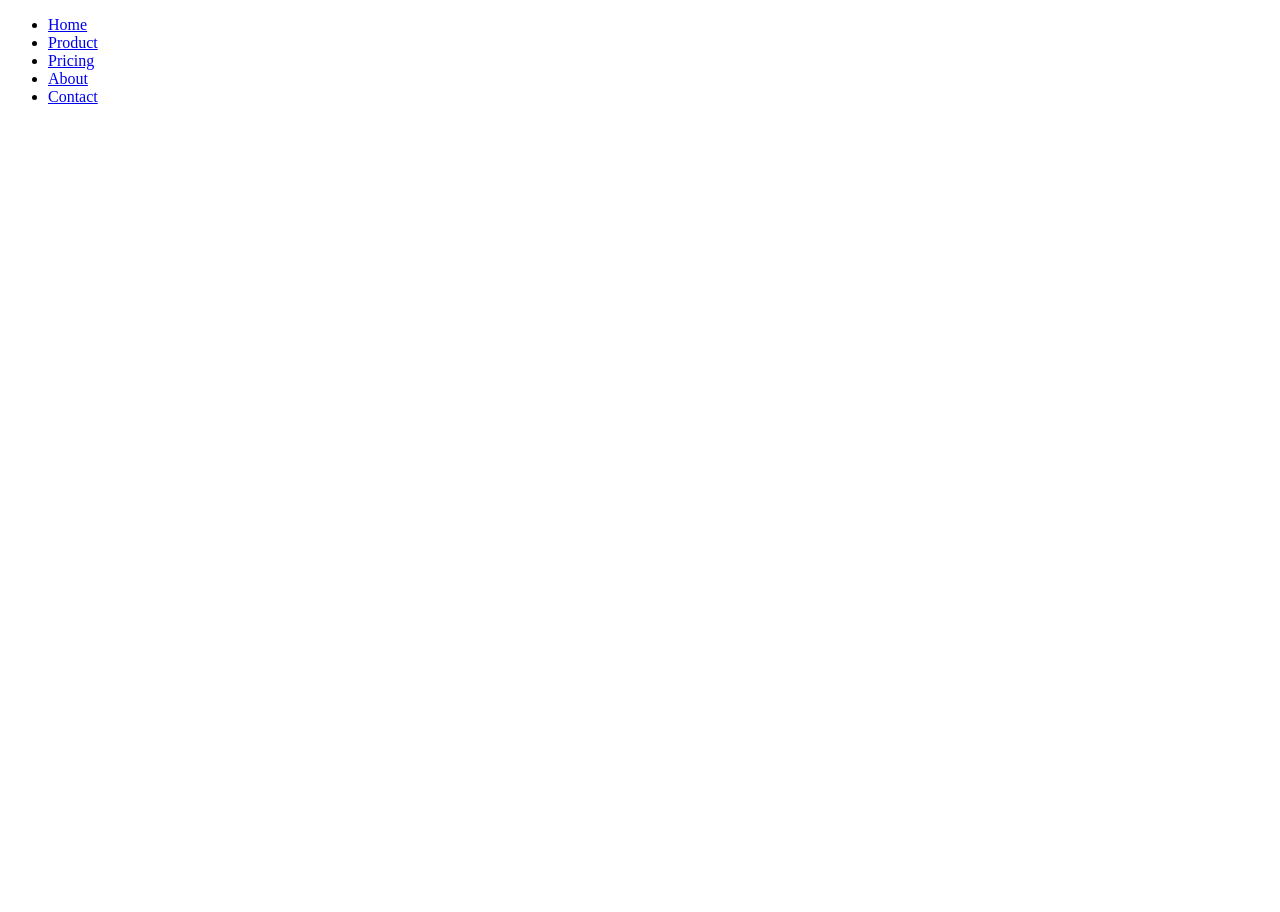
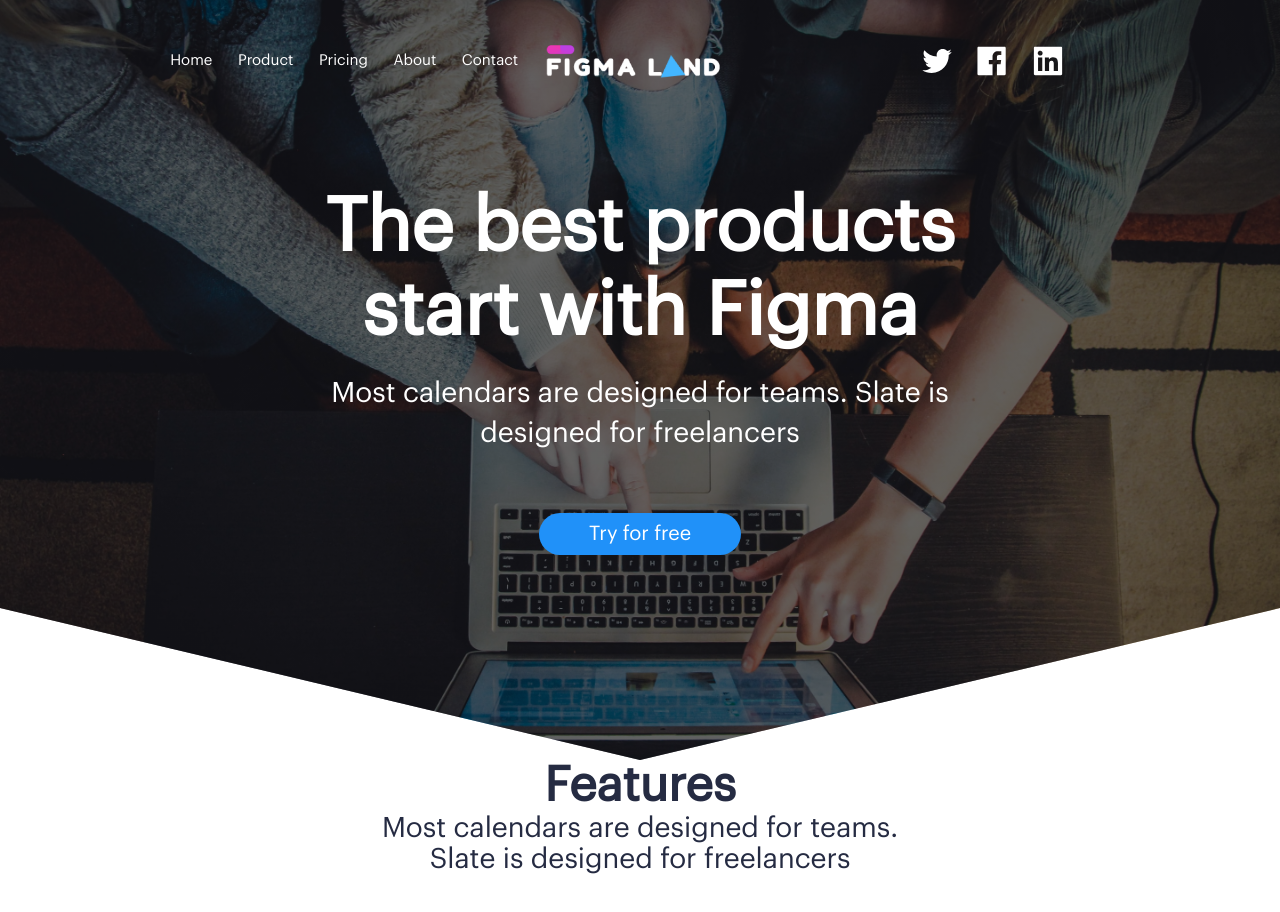
Before and after one commit to JustSampei/figmaland1, a website: page index.html in a window 1280 px wide. Before the commit the page ends 800 px from the top, so only its background shows below. Drawn offline with Linux system fonts and the light colour scheme.

Commit message:
fix(Design): migliorato design navbar, feat: inserite icone SVG con relativo sprite, feat: inizio crazione sezione feature

```diff
--- a/index.html
+++ b/index.html
@@ -1,12 +1,11 @@
 <!DOCTYPE html>
 <html lang="en">
+    <head>
+        <meta charset="UTF-8" />
+        <meta name="viewport" content="width=device-width, initial-scale=1.0" />
 
-<head>
-	<meta charset="UTF-8">
-	<meta name="viewport" content="width=device-width, initial-scale=1.0">
-
-	<link rel="stylesheet" href="css/style.css">
-	<link rel="shortcut icon" type="image/png" href="img/favicon.png">
+        <link rel="stylesheet" href="css/style.css" />
+        <link rel="shortcut icon" type="image/png" href="img/favicon.png" />
 
         <title>Figma Land</title>
     </head>
@@ -15,18 +14,82 @@
         <div class="header">
             <nav class="navbar">
                 <div class="navbar__left">
-				<ul>
-					<li><a href="#">Home</a></li>
-					<li><a href="#">Product</a></li>
-					<li><a href="#">Pricing</a></li>
-					<li><a href="#">About</a></li>
-					<li><a href="#">Contact</a></li>
+                    <ul class="navbar-links">
+                        <li>
+                            <a href="#">
+                                <h6>Home</h6>
+                            </a>
+                        </li>
+                        <li>
+                            <a href="#">
+                                <h6>Product</h6>
+                            </a>
+                        </li>
+                        <li>
+                            <a href="#">
+                                <h6>Pricing</h6>
+                            </a>
+                        </li>
+                        <li>
+                            <a href="#">
+                                <h6>About</h6>
+                            </a>
+                        </li>
+                        <li>
+                            <a href="#">
+                                <h6>Contact</h6>
+                            </a>
+                        </li>
                     </ul>
                 </div>
-			<div class="navbar__logo"></div>
-			<div class="navbar__right"></div>
+                <div class="navbar__center">
+                    <figure class="logo__box">
+                        <img
+                            class="logo__box--img"
+                            srcset="../img/logo_light.png"
+                            alt="Logo"
+                        />
+                    </figure>
+                </div>
+                <div class="navbar__right">
+                    <svg class="navbar__icon">
+                        <use xlink:href="./img/SVG/sprite.svg#twitter"></use>
+                    </svg>
+                    <svg class="navbar__icon">
+                        <use xlink:href="./img/SVG/sprite.svg#facebook"></use>
+                    </svg>
+                    <svg class="navbar__icon">
+                        <use xlink:href="./img/SVG/sprite.svg#linkedin"></use>
+                    </svg>
+                </div>
             </nav>
+            <div class="heading">
+                <h1 class="heading__title">
+                    The best products start with Figma
+                </h1>
+                <h4 class="heading__subtitle">
+                    Most calendars are designed for teams. Slate is designed for
+                    freelancers
+                </h4>
+                <a class="button button--primary" href="#">
+                    <h5>Try for free</h5>
+                </a>
+            </div>
+        </div>
+
+        <div class="features">
+            <div class="features__description">
+                <h2 class="text--dark">Features</h2>
+                <h4 class="text--dark">
+                    Most calendars are designed for teams.<br />Slate is
+                    designed for freelancers
+                </h4>
+            </div>
+            <div class="features__cards">
+                <div class="card"></div>
+                <div class="card"></div>
+                <div class="card"></div>
+            </div>
         </div>
     </body>
-
 </html>
--- /dev/null
+++ b/sass/abstracts/_mixins.scss
@@ -0,0 +1,7 @@
+@mixin flex ($direction, $grow, $justify, $align){
+	display: flex;
+	flex-direction: $direction;
+	flex-grow: $grow;
+	justify-content: $justify;
+	align-items: $align;
+}
--- a/sass/abstracts/_variables.scss
+++ b/sass/abstracts/_variables.scss
@@ -1,7 +1,7 @@
 $color-primary: #2091f9;
 
 $color-grey-light: #f7f7f7;
-$color-grey-dark: #777;
+$color-grey-dark: #252B42;
 
 $color-black: black;
 $color-white: white;
@@ -9,5 +9,5 @@ $color-white: white;
 $tiny: 1rem;
 $small: 2rem;
 $medium: 4rem;
-$big: 8rem;
+$big: 6rem;
 $huge: 10rem;
--- a/sass/base/_typography.scss
+++ b/sass/base/_typography.scss
@@ -7,5 +7,35 @@
 body {
 	font-family: graphik;
 	font-weight: 400;
-	color: $color-black;
+	color: $color-white;
 }
+
+.text {
+	&--dark {
+		color: $color-grey-dark;
+	}
+}
+
+h1 {
+	font-weight: 700;
+	font-size: 7.4rem;
+}
+
+h2 {
+	font-size: 4.8rem;
+}
+
+h4 {
+	font-size: 2.8rem;
+	font-weight: 400;
+}
+
+h5 {
+	font-size: 2rem;
+	font-weight: 400;
+}
+
+h6 {
+	font-size: 1.5rem;
+	font-weight: 400;
+}
--- /dev/null
+++ b/sass/components/_button.scss
@@ -0,0 +1,12 @@
+.button {
+	display: inline;
+
+	border-radius: 100px;
+	padding: 1rem 5rem;
+	color: currentColor;
+	text-decoration: none;
+
+	&--primary {
+		background-color: $color-primary;
+	}
+}
--- a/sass/components/_navbar.scss
+++ b/sass/components/_navbar.scss
@@ -1,30 +1,66 @@
 .navbar {
-    display: flex;
-    flex-direction: row;
-    align-items: center;
-    justify-content: center;
+	height: 20vh;
+
+	@include flex(row, 1, center, center);
+	margin-bottom: 5vw;
 
     &__left {
-        display: flex;
-        flex-grow: 2;
-        flex-direction: row;
-        justify-content: center;
-        align-items: center;
+        @include flex(row, 1, flex-end, center);
+		max-width: 40%;
+	}
+
+    &__center {
+        @include flex(row, 0, center, center);
+		width: auto;
     }
 
-    &__logo {
-        display: flex;
-        flex-grow: 1;
-        flex-direction: row;
-        justify-content: center;
-        align-items: center;
+	&-links {
+		list-style: none;
+		margin-right: 2vw;
+		width: 100%;
+
+		@include flex(row, 1, flex-end, center);
+
+		li {
+
+			a {
+				text-decoration: none;
+				color: $color-white;
+			}
+
+			&:not(:last-child) {
+				margin-right: 2vw;
+			}
+		}
+	}
+
+    &__right {
+        @include flex(row, 1, center, center);
+		max-width: 40%;
     }
 
-    &__right {
-        display: flex;
-        flex-grow: 2;
-        flex-direction: row;
-        justify-content: center;
-        align-items: center;
-    }
+	&__icon {
+		height: 3rem;
+		width: 3rem;
+
+		&:not(:last-child) {
+			margin-right: 2vw;
+		}
+	}
 }
+
+.logo {
+
+	&__box {
+		height: $big;
+		max-width: 100%;
+		object-fit: fill;
+
+		&--img {
+			height: 100%;
+			width: auto;
+
+		}
+	}
+
+}
--- /dev/null
+++ b/sass/layout/_features.scss
@@ -0,0 +1,9 @@
+.features {
+	height: 100vh;
+
+	@include flex (column, 0, flex-start, center);
+
+	&__description {
+		text-align: center;
+	}
+}
--- a/sass/layout/_header.scss
+++ b/sass/layout/_header.scss
@@ -4,8 +4,32 @@
     display: flex;
     flex-direction: column;
 
-    background-image: url(../../img/header_background.jpeg);
+    background-image: linear-gradient(rgba($color-black, .6), rgba($color-black, .6)), url(../../img/header_background.jpeg);
     background-repeat: no-repeat;
     background-position: center;
     background-size: cover;
+
+	clip-path: polygon(0% 0%, 0% 80%, 50% 100%, 100% 80%, 100% 0%);
 }
+
+.heading {
+
+	height: 100%;
+	width: 100%;
+
+	@include flex(column, 0, flex-start, center);
+
+	&__title {
+		width: 50%;
+		text-align: center;
+		line-height: 8.4rem;
+		margin-bottom: $small;
+	}
+
+	&__subtitle {
+		width: 50%;
+		text-align: center;
+		line-height: 4rem;
+		margin-bottom: $big;
+	}
+}
--- a/sass/main.scss
+++ b/sass/main.scss
@@ -1,12 +1,13 @@
 @import "./abstracts/variables";
+@import "./abstracts/mixins";
 
 @import "./base/base";
 @import "./base/animation";
 @import "./base/typography";
 @import "./base/utilities";
 
-@import "./pages/home";
-
 @import "./components/navbar";
+@import "./components/button";
 
 @import "./layout/header";
+@import "./layout/features";
```
Also changed, not shown: css/style.css, img/SVG/sprite.svg (added), img/logo_light.png (added). Lines whose indentation alone changed are shown as unchanged.
